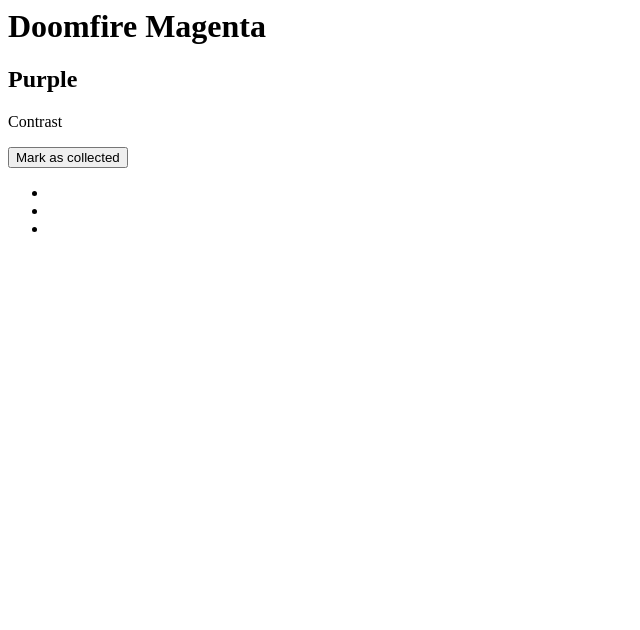
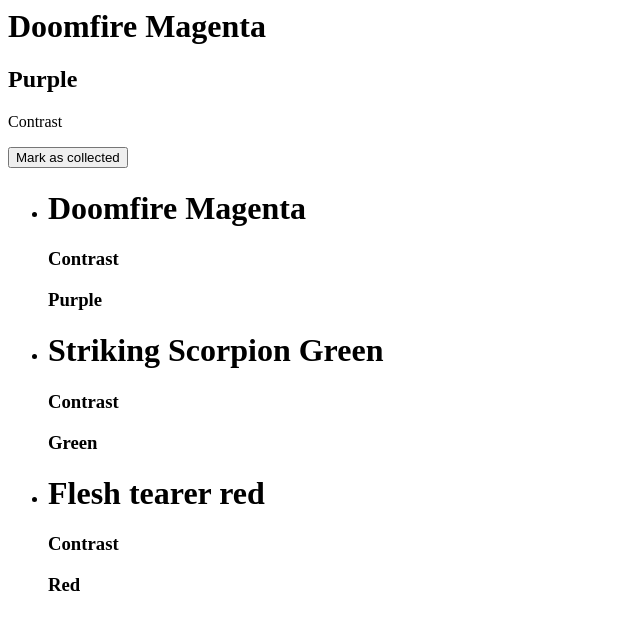
Before and after one commit to Paul2071/vuefirst, a plain HTML site: page index.html in a window 1280 px wide. Shown: the whole page, without its empty margins (0-640 px from the left). Drawn offline with nearby package versions, Linux system fonts and the light colour scheme.

Commit message:
added v-for to map over local data in app.js and output a list by accessing the object

```diff
--- a/index.html
+++ b/index.html
@@ -23,13 +23,18 @@
             <span v-if="!owned">Mark as collected</span>
             <span v-else>Mark as uncollected</span>
         </button>
-        <div>
-            <ul>
-                <li v-for="paint in paints">
 
-                </li>
-            </ul>
-        </div>
+      <ul>
+        <li v-for="paint in paints">
+            <h1>{{ paint.name }}</h1>
+            <h3> {{ paint.type }}  </h3>
+            <h3> {{ paint.colour }}  </h3>
+
+        </li>
+     </ul>
+
+
+
     </div>
 
     <script src="app.js"></script>
```
Also changed, not shown: app.js (line endings or trailing spaces).
